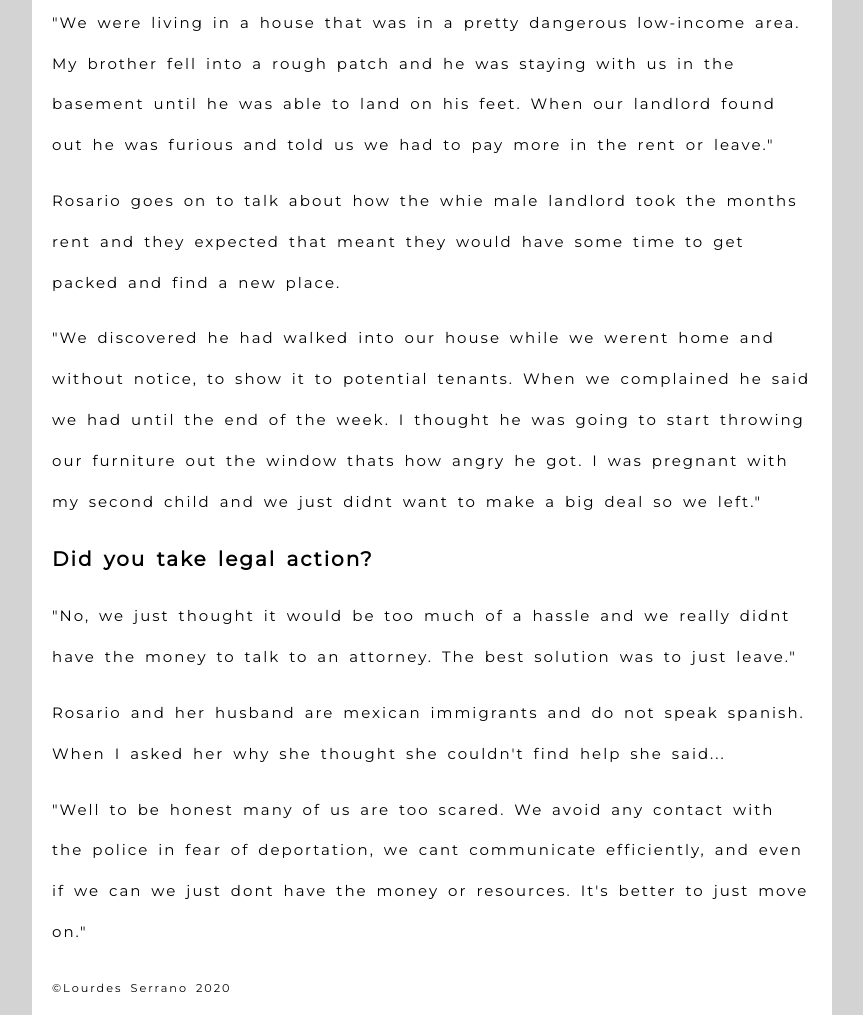
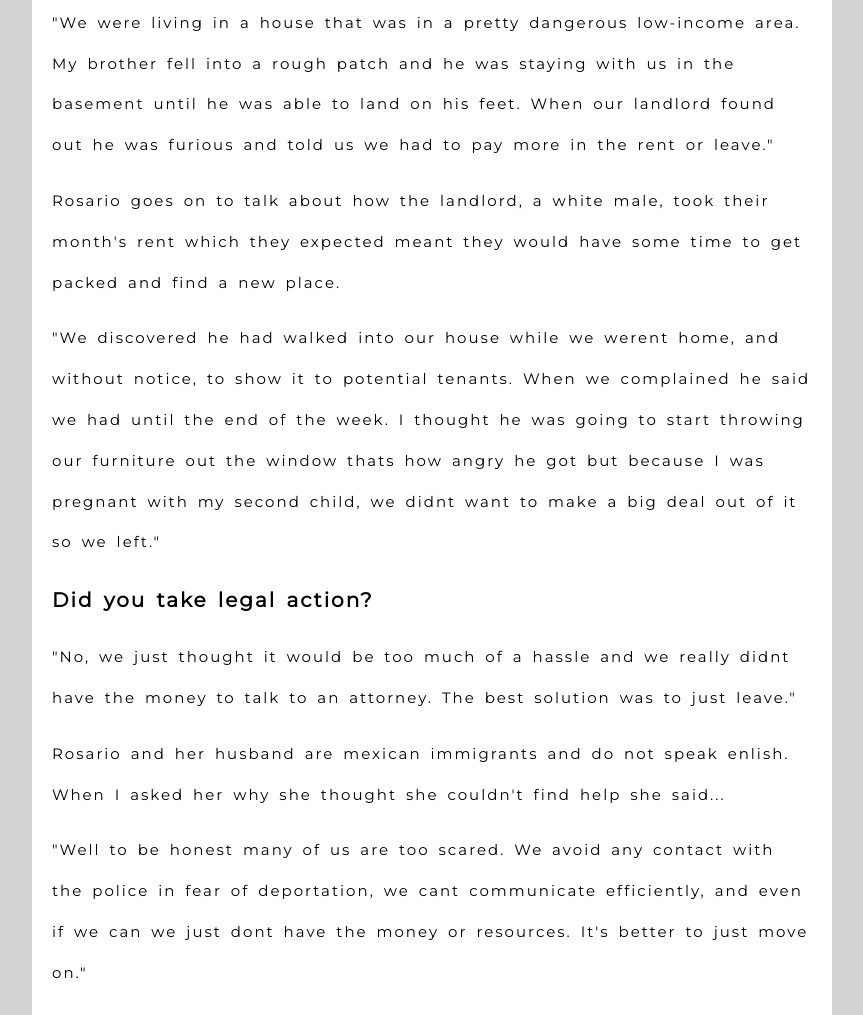
Before and after one commit to lserrano3/Rightsapp, a plain HTML site: page page2.html in a window 1280 px wide. Shown: the part 654-1669 px from the top of the page, without its empty margins (208-1071 px from the left). Drawn offline with nearby package versions, Linux system fonts and the light colour scheme; a web font is replaced by a local one.

Commit message:
Update page2.html

```diff
--- a/page2.html
+++ b/page2.html
@@ -56,16 +56,16 @@
         <p>"We were living in a house that was in a pretty dangerous low-income area. My brother fell into a rough patch and he was staying with us in the basement until he was able to land on his feet. When our landlord found out he was furious and told us we had to pay more in the rent or leave."
         </p>
 
-          <p>Rosario goes on to talk about how the whie male landlord took the months rent and they expected that meant they would have some time to get packed and find a new place.  </p>
+          <p>Rosario goes on to talk about how the landlord, a white male, took their month's rent which they expected meant they would have some time to get packed and find a new place.  </p>
 
-          <p>"We discovered he had walked into our house while we werent home and without notice, to show it to potential tenants. When we complained he said we had until the end of the week. I thought he was going to start throwing our furniture out the window thats how angry he got. I was pregnant with my second child and we just didnt want to make a big deal so we left."
+          <p>"We discovered he had walked into our house while we werent home, and without notice, to show it to potential tenants. When we complained he said we had until the end of the week. I thought he was going to start throwing our furniture out the window thats how angry he got but because I was pregnant with my second child, we didnt want to make a big deal out of it so we left."
           </p>
 
  <h2>Did you take legal action?</h2>
 
 <p>"No, we just thought it would be too much of a hassle and we really didnt have the money to talk to an attorney. The best solution was to just leave."
      </p>
-          <p>Rosario and her husband are mexican immigrants and do not speak spanish. When I asked her why she thought she couldn't find help she said...</p>
+          <p>Rosario and her husband are mexican immigrants and do not speak enlish. When I asked her why she thought she couldn't find help she said...</p>
 
           <p>"Well to be honest many of us are too scared. We avoid any contact with the police in fear of deportation, we cant communicate efficiently, and even if we can we just dont have the money or resources. It's better to just move on."</p>
 
```
